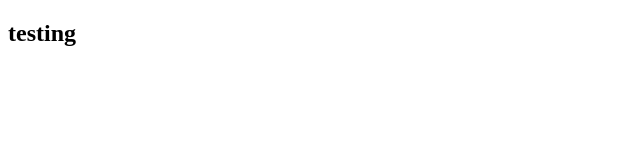
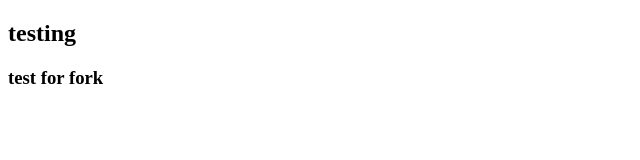
Before and after one commit to wcyam/mobilAppTemplate, a plain HTML site: page index.html in a window 1280 px wide. Shown: the whole page, without its empty margins (0-640 px from the left). Drawn offline with Linux system fonts and the light colour scheme.

Commit message:
Update index.html
new branch

```diff
--- a/index.html
+++ b/index.html
@@ -5,7 +5,7 @@
 
 <body>
 <h2> testing</h2>
-
+  <h3> test for fork </h3>
 </body>
 
 <footer>
```
